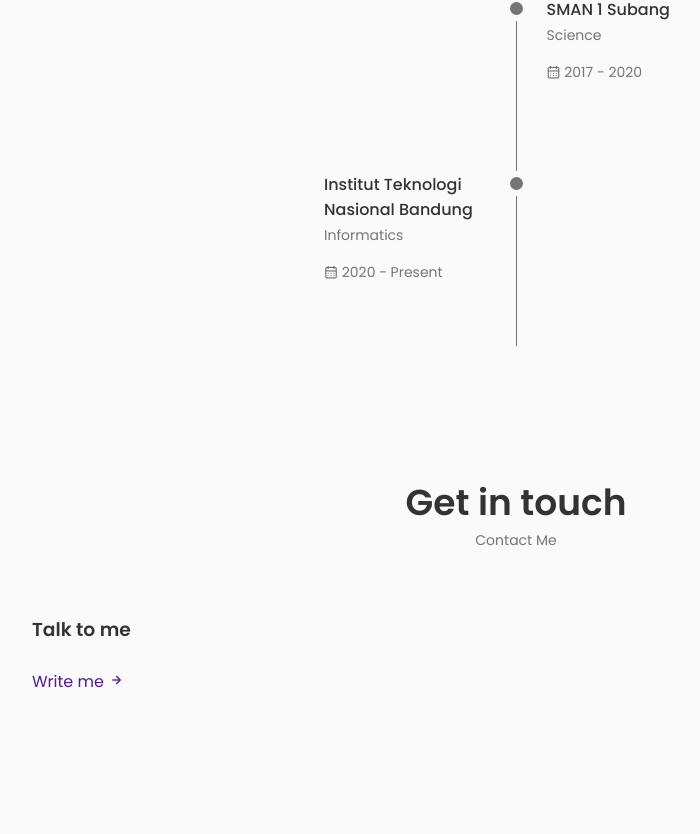
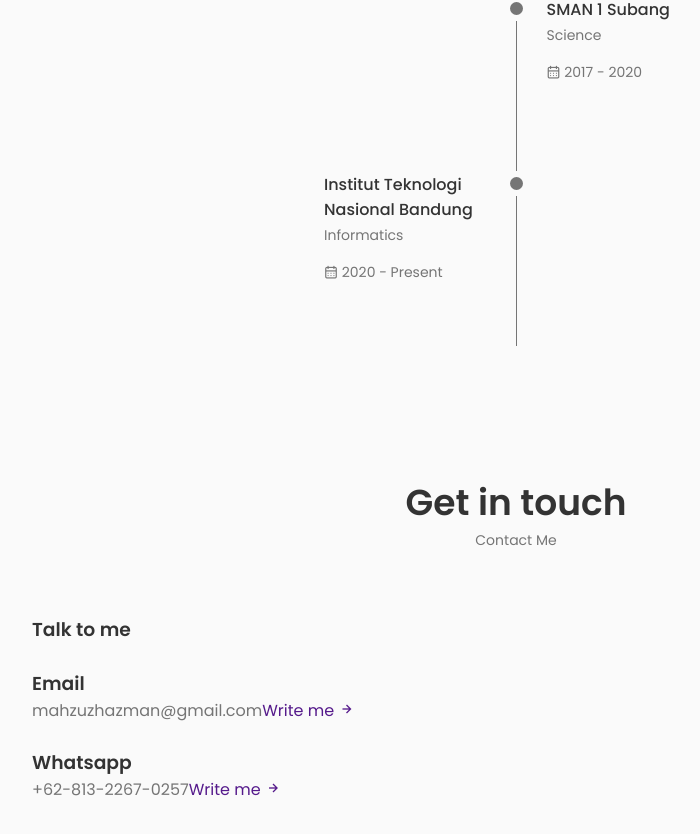
Before and after one commit to MahzuzH/portofolio-web-mahzuz, a React (Create React App) app: page / in a window 1280 px wide. Shown: the part 2476-3310 px from the top of the page, without its empty margins (124-824 px from the left). Before the commit the page ends 3202 px from the top, so only its background shows below. Built offline with nearby package versions, Linux system fonts and the light colour scheme; the HTML template or start-up script is replaced by a standard one.

Commit message:
add email and wa

```diff
--- a/src/components/contact/Contact.jsx
+++ b/src/components/contact/Contact.jsx
@@ -14,8 +14,24 @@
                         <div className="contact__card">
                             <i className="bx bx contact__card-icon"></i>
 
-                            <h3 className="contact__card-title"></h3>
-                            <span className="contact__card-data"></span>
+                            <h3 className="contact__card-title">Email</h3>
+                            <span className="contact__card-data">
+                                mahzuzhazman@gmail.com
+                            </span>
+
+                            <a href="" className="contact__button">
+                                Write me{" "}
+                                <i className="bx bx-right-arrow-alt contact__button-icon"></i>
+                            </a>
+                        </div>
+
+                        <div className="contact__card">
+                            <i className="bx bx contact__card-icon"></i>
+
+                            <h3 className="contact__card-title">Whatsapp</h3>
+                            <span className="contact__card-data">
+                                +62-813-2267-0257
+                            </span>
 
                             <a href="" className="contact__button">
                                 Write me{" "}
```
